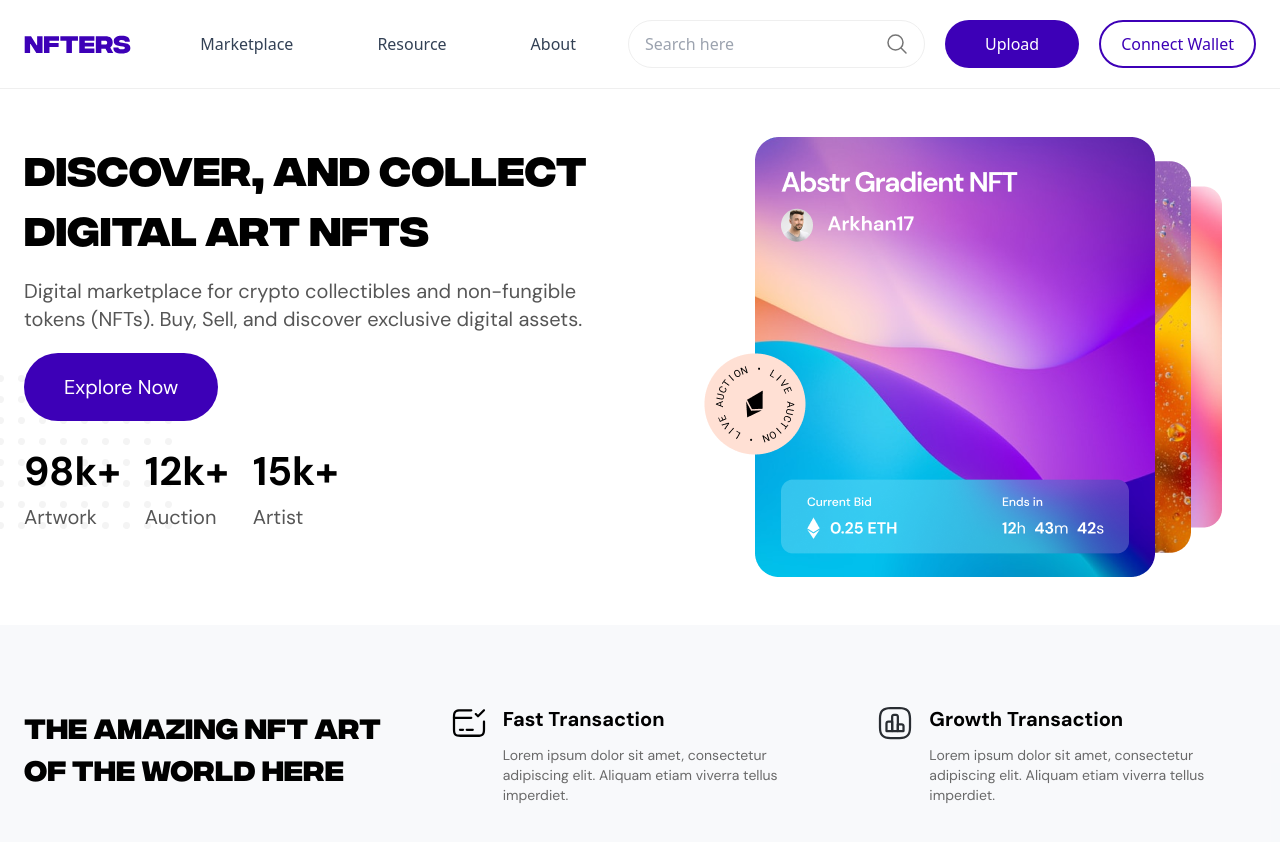
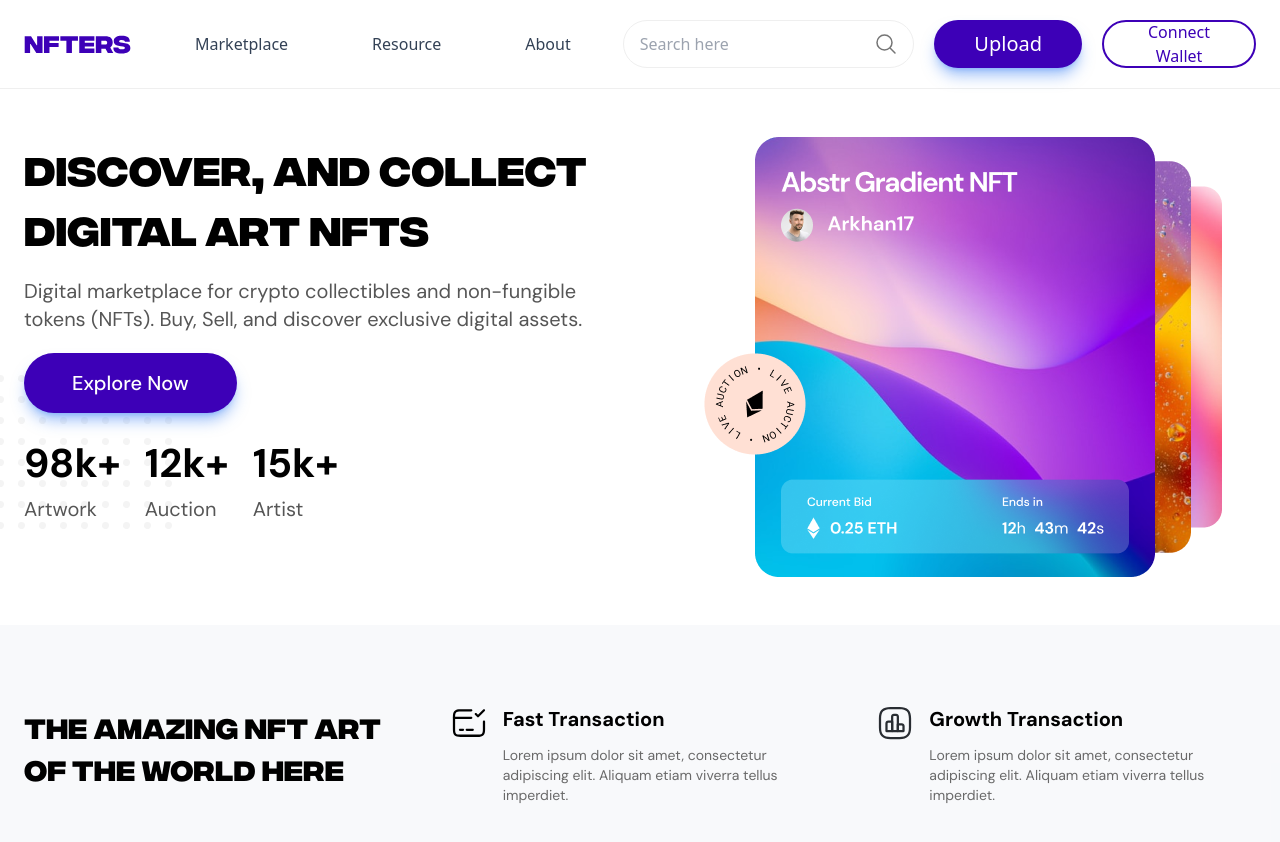
Before and after one commit to said7388/NFT-Marketplace, a Next.js app: page / in a window 1280 px wide. Shown: the top 842 px of the page. Built offline with nearby package versions, Linux system fonts and the light colour scheme.

Commit message:
update service section

```diff
--- a/app/components/hero-section.jsx
+++ b/app/components/hero-section.jsx
@@ -19,7 +19,7 @@ function HeroSection() {
           <p className="text-xl text-[#565656]">
             Digital marketplace for crypto collectibles and non-fungible tokens (NFTs). Buy, Sell, and discover exclusive digital assets.
           </p>
-          <button className="flex items-center py-5 px-10 bg-primary text-white rounded-full text-xl">
+          <button className="py-4 px-12 rounded-full bg-primary text-center text-xl font-medium text-white shadow-lg shadow-blue-500/50 focus:outline-none focus:ring-4 focus:ring-blue-300 hover:shadow-none">
             Explore Now
           </button>
           <div className="flex items-center gap-6">
--- a/app/components/navbar.jsx
+++ b/app/components/navbar.jsx
@@ -108,14 +108,13 @@ export default function Navbar() {
                 </div>
               </li>
               <li className="flex items-center py-4 lg:py-0">
-                <button
-                  className="flex items-center px-10 h-12 bg-primary text-white rounded-full">
+                <button className="px-10 h-12 rounded-full bg-primary text-center text-xl font-medium text-white shadow-lg shadow-blue-500/50 focus:outline-none focus:ring-4 focus:ring-blue-300 hover:shadow-none transition-all">
                   Upload
                 </button>
               </li>
               <li className="flex items-center py-4 lg:py-0">
                 <button
-                  className="flex items-center px-5 h-12 bg-white border-2 border-primary rounded-full text-primary">
+                  className="flex items-center px-5 h-12 bg-white border-2 border-primary rounded-full text-primary hover:bg-primary hover:text-white transition-all duration-100">
                   Connect Wallet
                 </button>
               </li>
```
